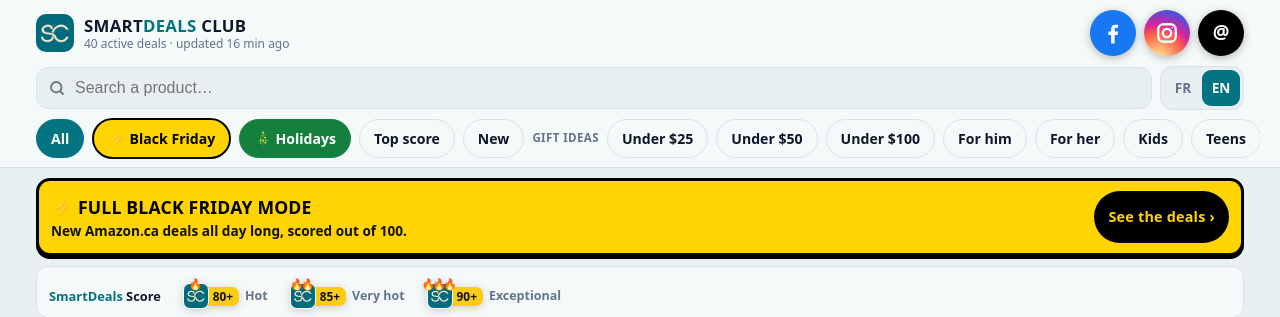
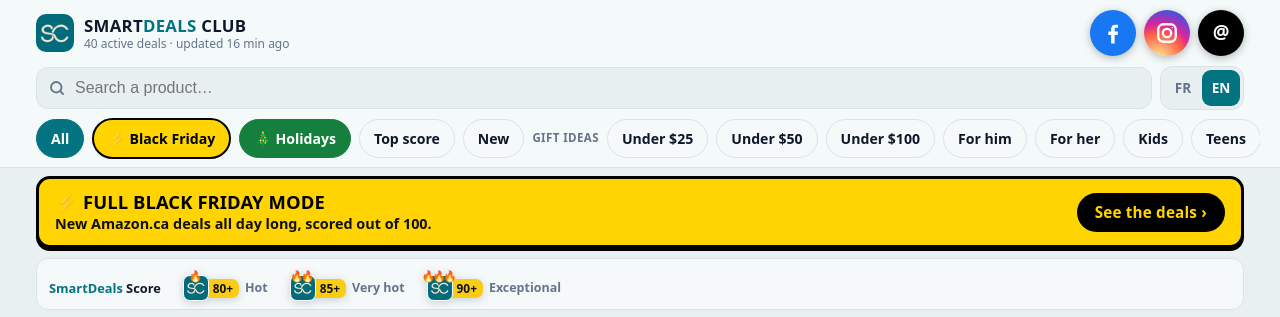
Before and after one commit to smartdeals1337/smartdeals, a plain HTML site: page index.html in a window 1280 px wide. Shown: the top 317 px of the page. Drawn offline with Linux system fonts and the light colour scheme.

Commit message:
Update index.html

```diff
--- a/index.html
+++ b/index.html
@@ -219,13 +219,30 @@
 
   /* One-line score legend: the three badge levels, always visible */
   /* Black Friday mode (owner, 2026-11-20): banner at the top + its own filter chip */
-  .bfbanner { width: 100%; margin-top: 10px; display: flex; align-items: center; justify-content: space-between; gap: 12px;
-              background: #ffd400; color: #000; border: 3px solid #000; border-radius: 14px; padding: 10px 12px;
+  /* 2026-11-23 (owner: "the Black Friday banner is HORRIBLE on the phone, the button is at the bottom while the
+     text is on top"): the generic .go button rule (margin-top: auto, min-height 52px) leaked into the banner and
+     shoved the button down. Now a grid: title + button on one line, the sentence under them, full width. */
+  .bfbanner { width: 100%; margin-top: 8px; display: grid; grid-template-columns: 1fr auto; grid-template-areas: "t go" "s s";
+              align-items: center; column-gap: 10px; row-gap: 3px;
+              background: #ffd400; color: #000; border: 3px solid #000; border-radius: 14px; padding: 9px 12px 10px;
               font: inherit; text-align: left; cursor: pointer; box-shadow: 0 3px 0 #000; }
   .bfbanner[hidden] { display: none; }
-  .bfbanner b { display: block; font-size: 1.1rem; font-weight: 900; letter-spacing: .2px; text-transform: uppercase; color: #000; }
-  .bfbanner small { display: block; color: #111; font-size: .85rem; font-weight: 700; margin-top: 2px; line-height: 1.3; }
-  .bfbanner .go { flex: none; background: #000; color: #ffd400; font-weight: 900; font-size: .9rem; padding: 9px 14px; border-radius: 999px; }
+  .bfbanner > span:first-child { display: contents; }
+  .bfbanner b { grid-area: t; display: block; font-size: 1rem; line-height: 1.15; font-weight: 900; letter-spacing: .1px; text-transform: uppercase; color: #000; }
+  .bfbanner small { grid-area: s; display: block; color: #111; font-size: .82rem; font-weight: 700; line-height: 1.25; }
+  .bfbanner .go { grid-area: go; margin: 0; min-height: 0; align-self: center; white-space: nowrap;
+                  background: #000; color: #ffd400; font-weight: 900; font-size: .85rem; line-height: 1; padding: 10px 13px; border-radius: 999px; }
+  @media (max-width: 360px) {
+    .bfbanner b { font-size: .88rem; }
+    .bfbanner small { font-size: .78rem; }
+    .bfbanner .go { font-size: .78rem; padding: 9px 11px; }
+  }
+  @media (min-width: 640px) {
+    .bfbanner { grid-template-areas: "t go" "s go"; padding: 12px 16px; }
+    .bfbanner b { font-size: 1.15rem; }
+    .bfbanner small { font-size: .9rem; }
+    .bfbanner .go { font-size: .95rem; padding: 12px 18px; }
+  }
   /* Black Friday chip: same yellow + black, so it can't be missed in the filter row */
   .chip.bf { background: #ffd400; border: 2px solid #000; color: #000; font-weight: 900; }
   .chip.bf[aria-pressed="true"] { background: #000; border-color: #000; color: #ffd400; }
@@ -403,6 +420,13 @@
   .social a { display: inline-flex; align-items: center; gap: 8px; color: #fff; font-weight: 800; font-size: 1rem;
               padding: 12px 20px; border-radius: 999px; text-decoration: none; box-shadow: 0 2px 8px rgba(0,0,0,.2); }
   .social svg { width: 22px; height: 22px; flex: none; }
+  @media (max-width: 520px) {   /* phones: three equal buttons on ONE row, and equal full-width promo pills */
+    .social { display: grid; grid-template-columns: repeat(3, 1fr); gap: 8px; margin: 12px 0 18px; }
+    .social a { justify-content: center; gap: 6px; padding: 13px 4px; font-size: .88rem; }
+    .social svg { width: 20px; height: 20px; }
+    .bounties { display: grid; grid-template-columns: 1fr; gap: 8px; }
+    .bounties a { text-align: center; padding: 12px 14px; font-size: .9rem; font-weight: 600; }
+  }
   .social .fb { background: #1877f2; }
   .social .ig { background: radial-gradient(circle at 30% 107%, #fdf497 0%, #fd5949 45%, #d6249f 60%, #285aeb 90%); }
   .social .th { background: #000; }
@@ -723,6 +747,17 @@ function trimImg(img) {
     img.style.objectViewBox = `inset(${(T * 100).toFixed(1)}% ${(R * 100).toFixed(1)}% ${(B * 100).toFixed(1)}% ${(L * 100).toFixed(1)}%)`;
   } catch (e) { /* tainted canvas: leave the photo as is */ }
 }
+// The logo row scrolls away; only search + filter chips stay pinned (owner, 2026-11-23: the pinned header took ~23%
+// of a phone screen). A sticky header with a negative `top` equal to the logo row's height does exactly that.
+function fitTop() {
+  const h = document.querySelector(".top"), br = h && h.querySelector(".brand");
+  if (!br) return;
+  h.style.top = -(parseFloat(getComputedStyle(h).paddingTop) + br.offsetHeight + 4) + "px";
+}
+fitTop();
+window.addEventListener("resize", fitTop);
+window.addEventListener("load", fitTop);
+if (window.ResizeObserver) new ResizeObserver(fitTop).observe(document.querySelector(".brand"));
 document.addEventListener("load", e => {
   const i = e.target;
   if (i.tagName === "IMG" && i.matches(".pic img, .t5-pic img")) trimImg(i);
```
